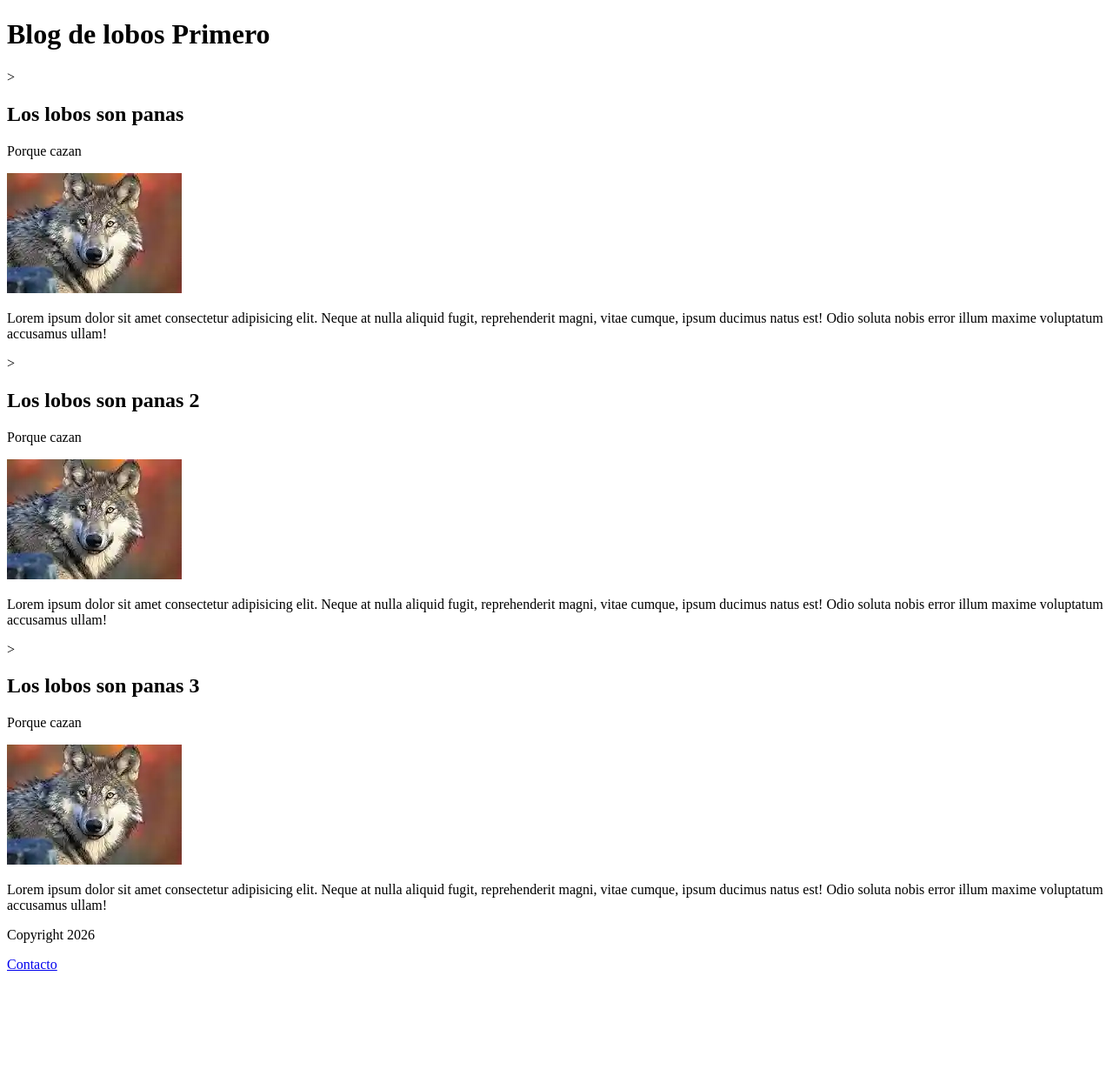
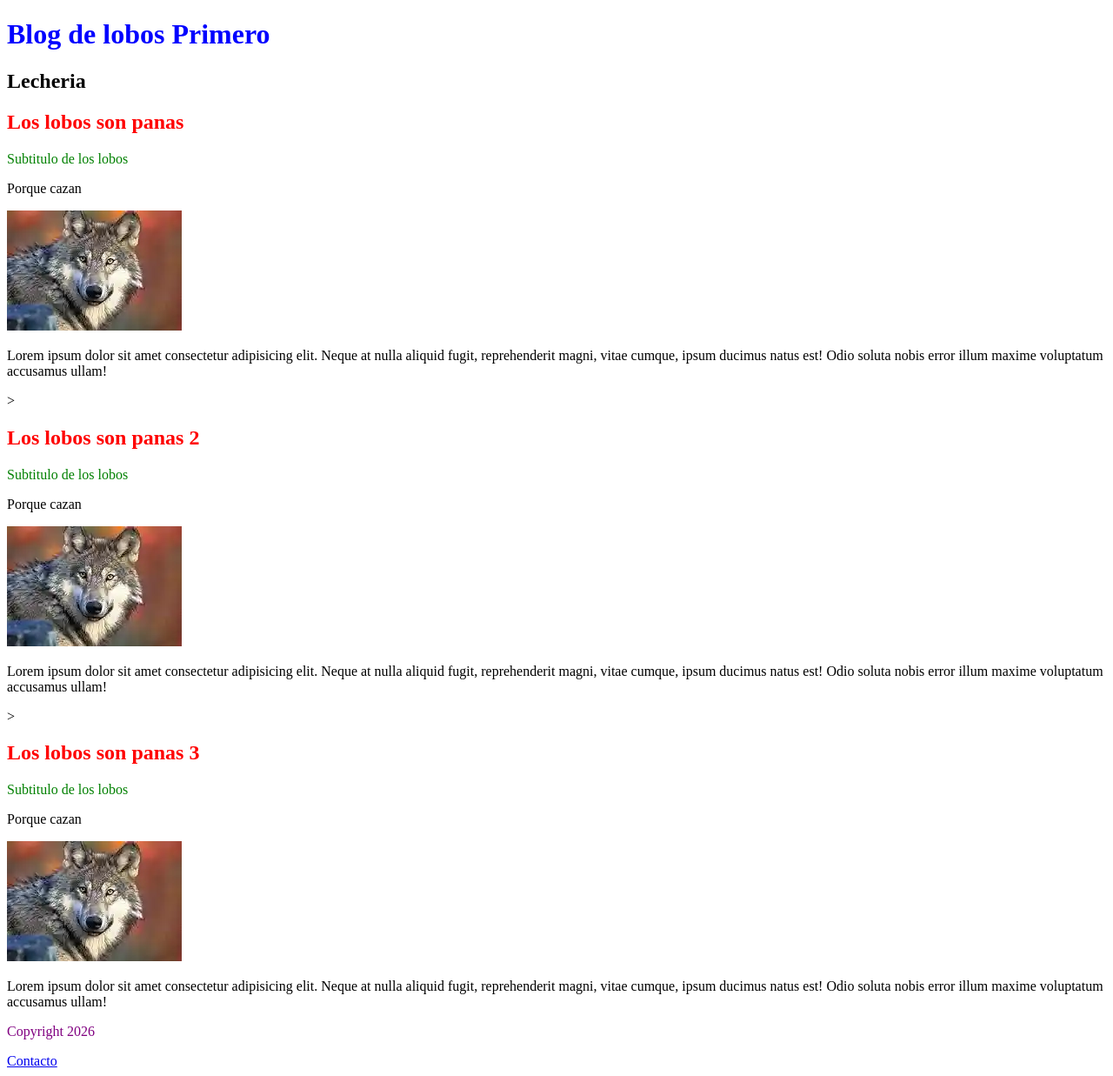
Before and after one commit to Leonard2811/Blog_fundamentos_html, a plain HTML site: page blog.html in a window 1280 px wide. Shown: the whole page at 87% size. Before the commit the page ends 1126 px from the top, so only its background shows below. Drawn offline with Linux system fonts and the light colour scheme.

Commit message:
stule agregado

```diff
--- a/blog.html
+++ b/blog.html
@@ -1,37 +1,42 @@
 <!DOCTYPE html>
 <html lang="en">
     <head>
-    <meta charset="UTF-8">
-    <meta name="viewport" content="width=device-width, initial-scale=1.0">
-    <title>blog de lobo</title>
+        <meta charset="UTF-8">
+        <meta name="viewport" content="width=device-width, initial-scale=1.0">
+        <title>blog de lobo</title>
+        <link rel="stylesheet" href="style.css">
     </head>
     <body>
         <header>
             <h1>Blog de lobos Primero</h1>
+            <h2>Lecheria</h2>
         </header>
 
         <section>
-            ><article>
+            <article>
                 <h2>Los lobos son panas</h2>
+                <p class="subtitulo">Subtitulo de los lobos</p>
                 <p>Porque cazan</p>
                 <img src="imagenes/lobo.webp" alt="Aqui va el segundo lobo">
                 <p>Lorem ipsum dolor sit amet consectetur adipisicing elit. Neque at nulla aliquid fugit,   reprehenderit magni, vitae cumque, ipsum ducimus natus est! Odio soluta nobis error illum     maxime voluptatum accusamus ullam!</p>
             </article>
             ><article>
                 <h2>Los lobos son panas 2</h2>
+                <p class="subtitulo">Subtitulo de los lobos</p>
                 <p>Porque cazan</p>
                 <img src="imagenes/lobo.webp" alt="Aqui va el segundo lobo">
                 <p>Lorem ipsum dolor sit amet consectetur adipisicing elit. Neque at nulla aliquid fugit,   reprehenderit magni, vitae cumque, ipsum ducimus natus est! Odio soluta nobis error illum     maxime voluptatum accusamus ullam!</p>
             </article>
             ><article>
                 <h2>Los lobos son panas 3</h2>
+                <p class="subtitulo">Subtitulo de los lobos</p>
                 <p>Porque cazan</p>
                 <img src="imagenes/lobo.webp" alt="Aqui va el segundo lobo">
                 <p>Lorem ipsum dolor sit amet consectetur adipisicing elit. Neque at nulla aliquid fugit,   reprehenderit magni, vitae cumque, ipsum ducimus natus est! Odio soluta nobis error illum     maxime voluptatum accusamus ullam!</p>
             </article>
         </section>
         <footer>
-            <p>Copyright 2026</p> <a href="mailto:info@tulobo.com">Contacto</a>
+            <p id="pie_pagina">Copyright 2026</p> <a href="mailto:info@tulobo.com">Contacto</a>
         </footer>
 
     </body>
--- /dev/null
+++ b/style.css
@@ -0,0 +1,18 @@
+/* Selector por etiqueta */
+header h1 {
+    color:blue;
+}
+
+article h2 {
+    color:red;
+}
+
+.subtitulo {
+    color:green;
+}
+
+/* selector por id */
+
+#pie_pagina {
+    color:purple;
+}
```
